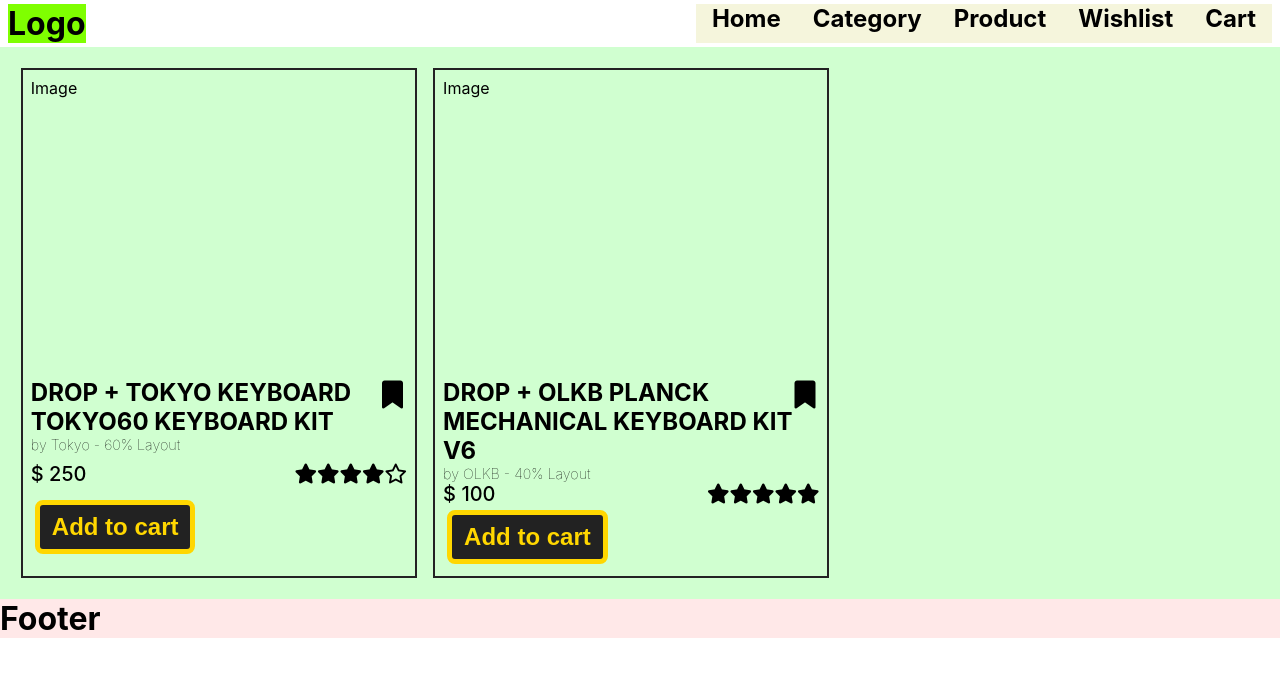
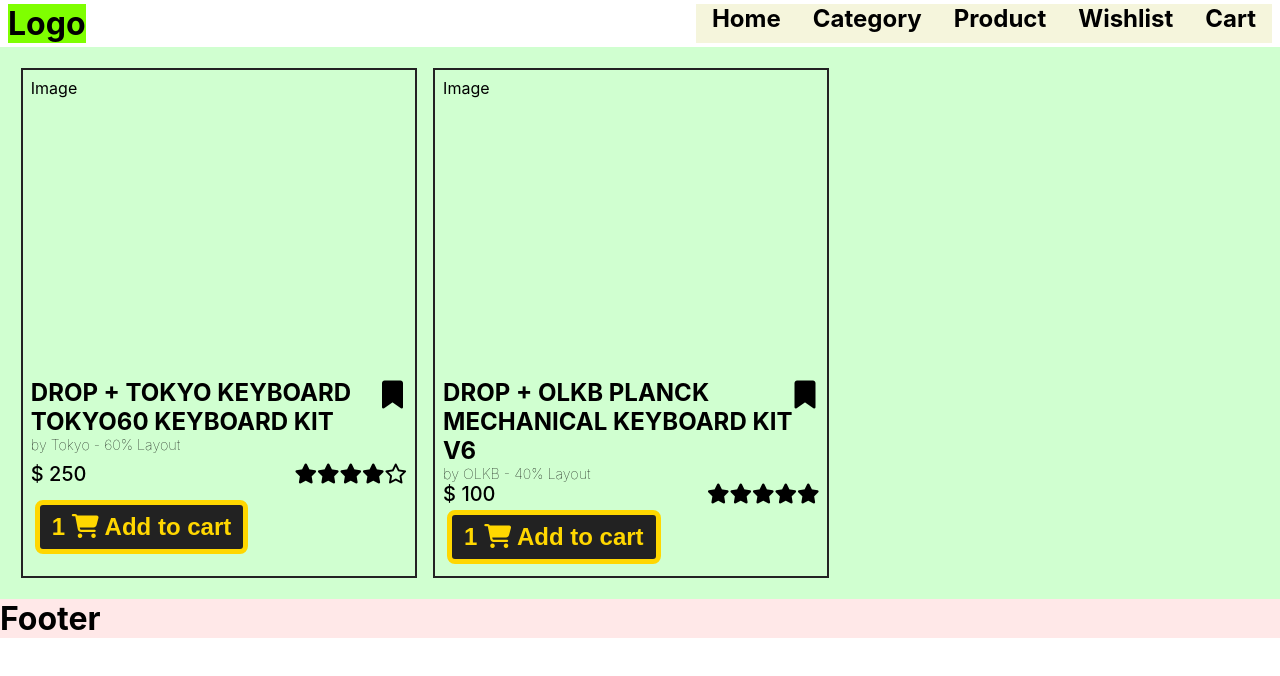
Before and after one commit to aamirmabs/ecommerce-sandbox, a React (Create React App) app: page / in a window 1280 px wide. Shown: the top 676 px of the page. Built offline with nearby package versions, Linux system fonts and the light colour scheme.

Commit message:
add to cart button shows icon of items in cart

```diff
--- a/src/components/CartPage/CartPage.js
+++ b/src/components/CartPage/CartPage.js
@@ -7,8 +7,6 @@
 function CartPage() {
   const { cartState, cartDispatch } = useCart();
   const { productData } = useProductData();
-
-  // console.log(productData);
 
   const cartItemKeys = Object.keys(cartState);
 
@@ -60,7 +58,7 @@
                 <div className="cost">Cost</div>
               </div>
             );
-          }
+          } else return <></>;
         })}
       </div>
       <div className="total">TOTAL </div>
--- a/src/components/Structural/AddToCartBtn.js
+++ b/src/components/Structural/AddToCartBtn.js
@@ -5,7 +5,11 @@
 function AddToCartBtn(props) {
   const { productKey: key } = props;
 
-  const { cartDispatch } = useCart();
+  const { cartState, cartDispatch } = useCart();
+  const { units } = cartState[key];
+
+  // const unitsAndIcon = { units } <i className="fas fa-shopping-cart"></i>;
+  const icon = <i className="fas fa-shopping-cart"></i>;
 
   return (
     <button
@@ -17,7 +21,7 @@
         })
       }
     >
-      Add to cart
+      {units > 0 && units} {units > 0 && icon} Add to cart
     </button>
   );
 }
--- a/src/contexts/CartContext.js
+++ b/src/contexts/CartContext.js
@@ -15,7 +15,7 @@
   const [cartState, cartDispatch] = useReducer((cartState, action) => {
     // local states here
     const key = action.payload;
-    console.log(cartState[key].units);
+    // console.log(cartState[key].units);
     let newUnits = -1;
 
     switch (action.type) {
```
